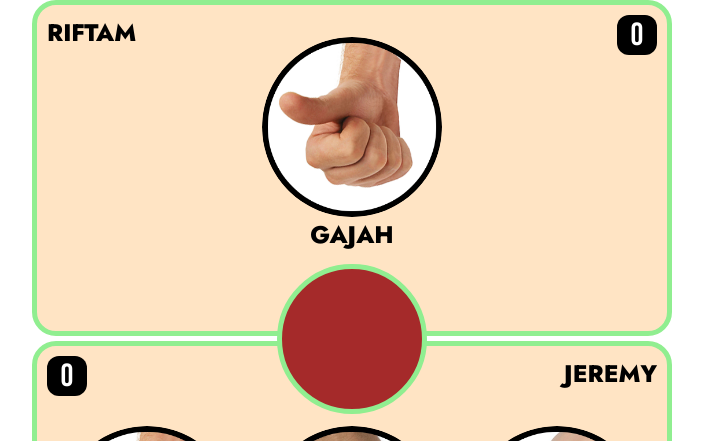
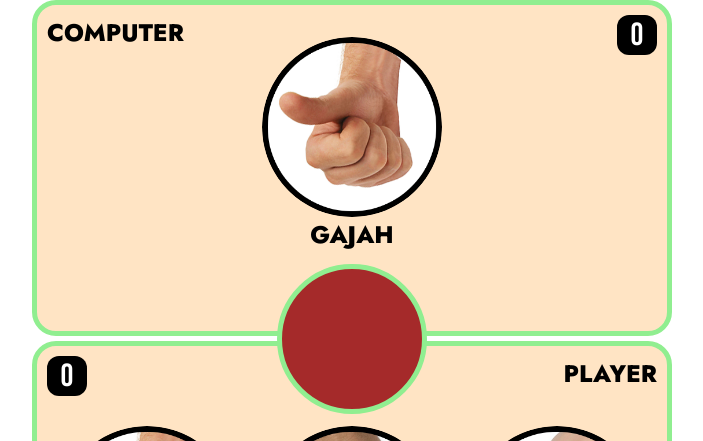
Before and after one commit to kitarobenaya/RPSgame, a plain HTML site: page index.html in a window 1280 px wide. Shown: the top 441 px of the page, without its empty margins (288-991 px from the left). Drawn offline with Linux system fonts and the light colour scheme; a web font is replaced by a local one.

Commit message:
hanya perubahan nama dalam HTML

```diff
--- a/index.html
+++ b/index.html
@@ -9,7 +9,7 @@
   <body>
     <main>
       <section class="computer-section">
-        <h3 class="computer-title">Riftam</h3>
+        <h3 class="computer-title">Computer</h3>
         <div class="score computer">0</div>
         <img
           src="assets/images/gajah.png"
@@ -22,7 +22,7 @@
       <section class="info"></section>
 
       <section class="player-section">
-        <h3 class="player-title">Jeremy</h3>
+        <h3 class="player-title">Player</h3>
         <div class="score player">0</div>
 
         <div class="img-player-wrap">
```
